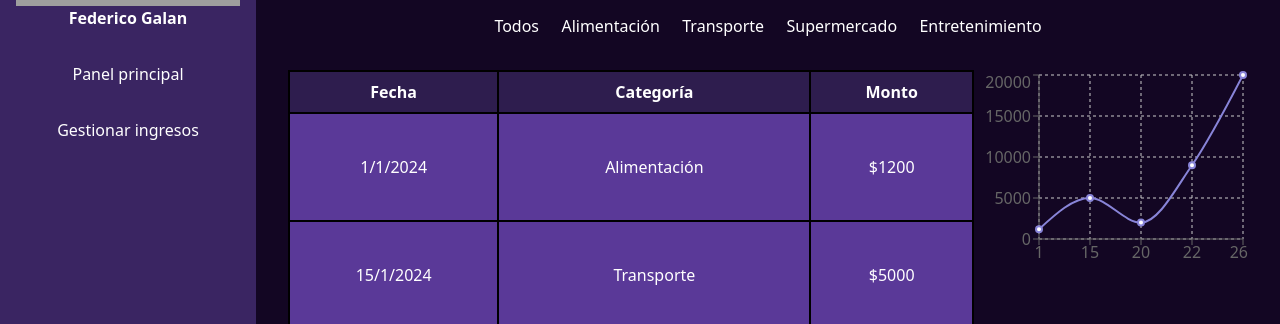
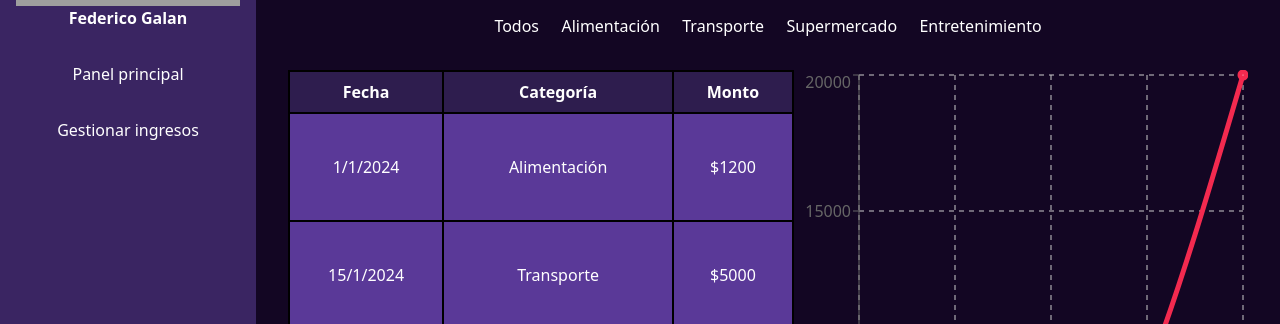
Before and after one commit to federico-cloud/gastosapp, a React (Vite) app: page /dashboard/view-expenses/2024/1 in a window 1280 px wide. Shown: the part 178-502 px from the top of the page. Built offline with nearby package versions, Linux system fonts and the light colour scheme; data requests are answered from the project's data file; grey boxes are pictures that could not be loaded.

Commit message:
Adaptador: se modifican los estilos del adaptador del grafico de gastos mensuales

```diff
--- a/src/adapters/ChartAdapter.jsx
+++ b/src/adapters/ChartAdapter.jsx
@@ -14,15 +14,15 @@ export const ChartAdapter = ({
   data,
   xKey = "dayId",
   yKey = "amount",
-  color = "#8884d8",
+  color = "#f32a4f",
 }) => {
   return (
-    <ResponsiveContainer width="40%" height="35%">
+    <ResponsiveContainer width="90%">
       <LineChart data={data}>
-        <CartesianGrid strokeDasharray="3 3" />
+        <CartesianGrid strokeDasharray="5 5" />
         <XAxis dataKey={xKey}></XAxis>
         <YAxis></YAxis>
-        <Line type="monotone" dataKey={yKey} stroke={color} strokeWidth={2} />
+        <Line type="monotone" dataKey={yKey} stroke={color} strokeWidth={5} />
       </LineChart>
     </ResponsiveContainer>
   );
```
